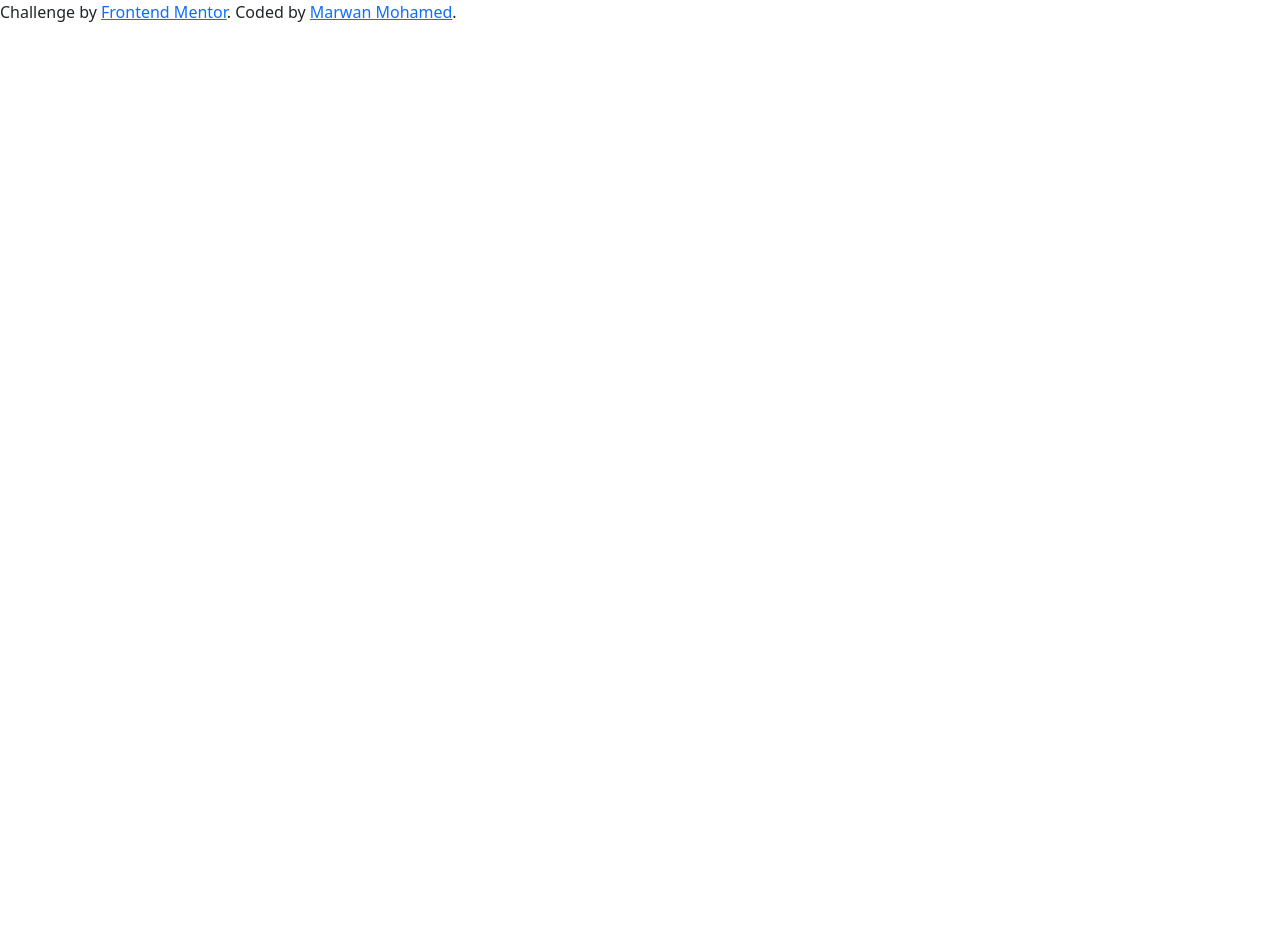
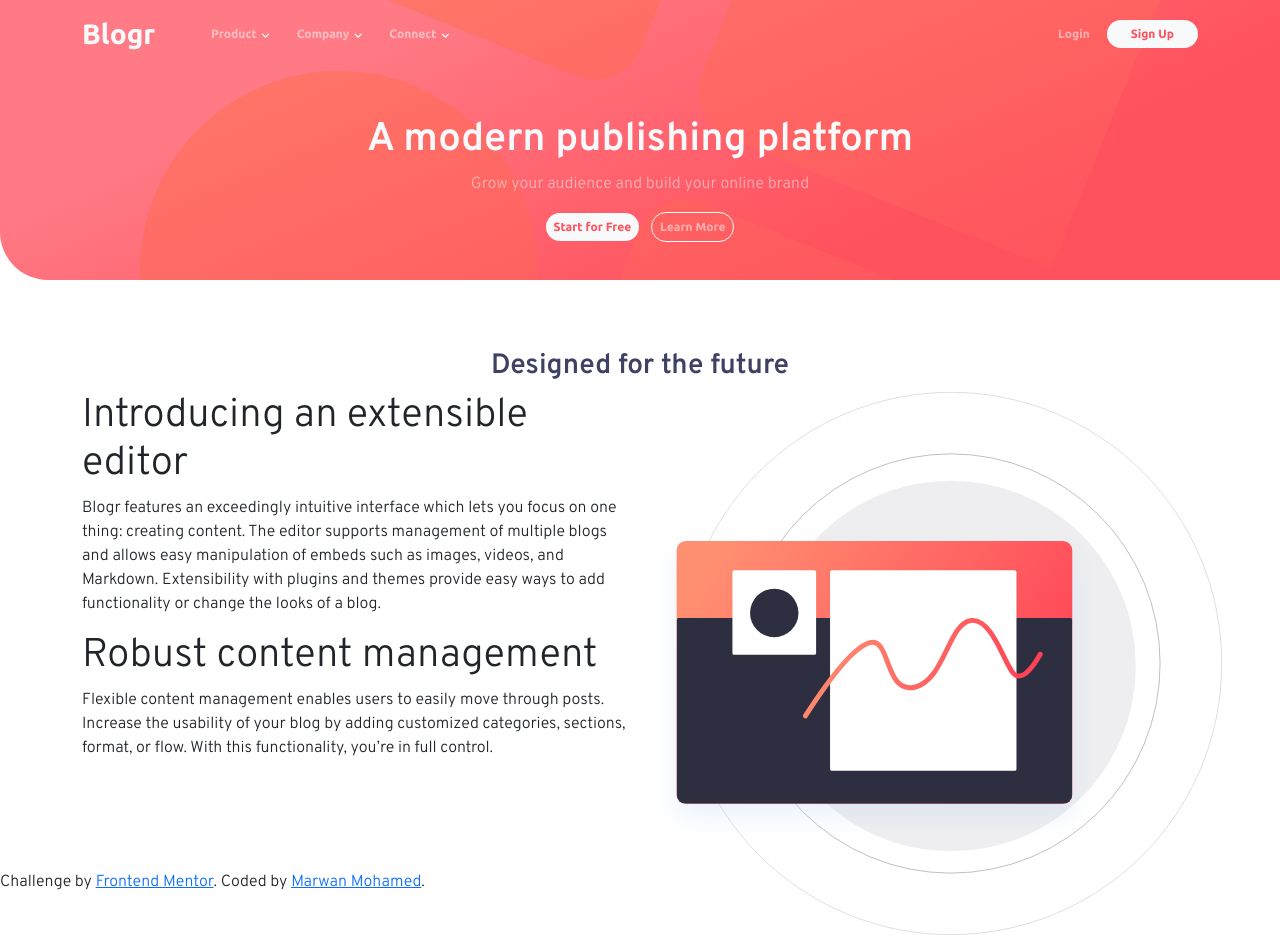
Before and after one commit to MaroMohamedSalah/Blogr-template, a plain HTML site: page index.html in a window 1280 px wide. Before the commit the page ends 800 px from the top, so only its background shows below. Drawn offline with nearby package versions, Linux system fonts and the light colour scheme.

Commit message:
add first section

```diff
--- /dev/null
+++ b/css/style.css
@@ -0,0 +1,94 @@
+:root {
+	--CTA_text: hsl(356, 100%, 66%);
+	--CTA_hover_background: hsl(355, 100%, 74%);
+	--headings: hsl(208, 49%, 24%);
+
+	--bg-veryDarkGrayBlue: hsl(237, 17%, 21%);
+	--bg-veryDarkDesaturtedBlue: hsl(237, 23%, 32%);
+
+	--main-transition: 0.2s;
+}
+body {
+	font-family: "Overpass", sans-serif;
+}
+/* intro style  */
+nav {
+	font-family: "Ubuntu", sans-serif;
+}
+.intro {
+	height: 35vh;
+	background: var(--CTA_hover_background);
+	background-image: url("../images/bg-pattern-intro-desktop.svg");
+	background-image: url("../images/bg-pattern-intro-desktop.svg"),
+		linear-gradient(
+			155deg,
+			var(--CTA_hover_background) 27%,
+			var(--CTA_text) 70%
+		);
+	background-size: 125%;
+	background-position: center;
+	border-bottom-left-radius: 3em;
+}
+.dropdown-toggle::after {
+	display: none;
+}
+.dropdown-toggle {
+	font-size: 0.75em;
+}
+.dropdown .arrow {
+	color: white;
+	font-size: 0.6em;
+	top: 40%;
+	right: -5px;
+	transition: all var(--main-transition) ease-in-out;
+}
+.dropdown-item {
+	transition: all var(--main-transition) ease-in-out;
+}
+.dropdown-toggle:hover {
+	color: white !important;
+}
+.dropdown-item:hover {
+	font-weight: 500;
+}
+.intro .btn,
+.intro .btn a {
+	font-family: "Ubuntu", sans-serif;
+	transition: all var(--main-transition) ease-in-out;
+}
+.intro .introText .learn:hover a {
+	color: var(--CTA_hover_background) !important;
+}
+@media only screen and (max-width: 600px) {
+	.intro {
+		height: 75vh;
+		background-size: 400%;
+	}
+	.intro .introText {
+		height: calc(75vh - 56px);
+		justify-content: center;
+	}
+}
+/* nav style  */
+.signup {
+	border: none;
+}
+.signup a {
+	color: var(--CTA_text);
+}
+.signup:hover {
+	background-color: var(--CTA_hover_background) !important;
+}
+.signup:hover a {
+	color: white;
+}
+
+/* section 2 style  */
+section:nth-of-type(2) {
+	height: 65vh;
+}
+section:nth-of-type(2) .container .title {
+	margin-top: 2.5em;
+	font-size: 1.75em;
+	color: var(--bg-veryDarkDesaturtedBlue);
+}
--- a/index.html
+++ b/index.html
@@ -13,66 +13,136 @@
   <link rel="stylesheet" href="./fontawesome-icon/js/all.min.js">
 
   <!-- add bootstrap -->
-  <link rel="stylesheet" href="./css/all.min.css">
-  <link rel="stylesheet" href="./css/bootstrap.min.css">
-  <link rel="stylesheet" href="./css/bootstrap.min.css.map">
-  <link rel="stylesheet" href="./js/all.min.js">
-  <link rel="stylesheet" href="./js/bootstrap.bundle.js.map">
-  <link rel="stylesheet" href="./js/bootstrap.bundle.min.js">
-  <link rel="stylesheet" href="./js/bootstrap.bundle.min.js.map">
+  <link href="https://cdn.jsdelivr.net/npm/bootstrap@5.3.0-alpha1/dist/css/bootstrap.min.css" rel="stylesheet"
+    integrity="sha384-GLhlTQ8iRABdZLl6O3oVMWSktQOp6b7In1Zl3/Jr59b6EGGoI1aFkw7cmDA6j6gD" crossorigin="anonymous">
 
+  <!-- add css  -->
+  <link rel="stylesheet" href="./css/style.css">
+
+  <!-- add google font  -->
+  <link rel="preconnect" href="https://fonts.googleapis.com">
+  <link rel="preconnect" href="https://fonts.gstatic.com" crossorigin>
+  <link href="https://fonts.googleapis.com/css2?family=Overpass:wght@300;600&display=swap" rel="stylesheet">
+  <link rel="preconnect" href="https://fonts.googleapis.com">
+  <link rel="preconnect" href="https://fonts.gstatic.com" crossorigin>
+  <link href="https://fonts.googleapis.com/css2?family=Ubuntu:wght@400;500;700&display=swap" rel="stylesheet">
   <title>Frontend Mentor | [Blogr]</title>
 </head>
 
 <body>
-  <!-- Start Nav  -->
-  <nav>
-
-  </nav>
-  <!-- End Nav  -->
+  <!-- Start intro  -->
+  <section class="intro">
+    <div class="container">
+      <!-- Start Nav  -->
+      <nav class="bg-transparent navbar navbar-expand-lg">
+        <a class="navbar-brand text-light fw-bold me-5 fs-3" href="#">Blogr</a>
+        <button class="navbar-toggler border-0" type="button" data-bs-toggle="collapse"
+          data-bs-target="#navbarSupportedContent" aria-controls="navbarSupportedContent" aria-expanded="false"
+          aria-label="Toggle navigation">
+          <span class="navbar-toggler-icon"></span>
+        </button>
+        <div class="collapse navbar-collapse" id="navbarSupportedContent">
+          <ul class="navbar-nav me-auto mb-2 mb-lg-0">
+            <li class="nav-item dropdown me-4">
+              <a class="nav-link dropdown-toggle text-white-50 fw-semibold position-relative" href="#" role="button"
+                data-bs-toggle="dropdown" aria-expanded="false">
+                Product
+              </a>
+              <i class="fa-solid fa-angle-down position-absolute arrow"></i>
+              <ul class="dropdown-menu">
+                <li><a class="dropdown-item" href="#">Pricing</a></li>
+                <li><a class="dropdown-item" href="#">Marketplace</a></li>
+                <li><a class="dropdown-item" href="#">Features</a></li>
+                <li><a class="dropdown-item" href="#">Integrations</a></li>
+              </ul>
+            </li>
+            <li class="nav-item dropdown me-4">
+              <a class="nav-link dropdown-toggle text-white-50 fw-semibold" href="#" role="button"
+                data-bs-toggle="dropdown" aria-expanded="false">
+                Company
+              </a>
+              <i class="fa-solid fa-angle-down position-absolute arrow"></i>
+              <ul class="dropdown-menu">
+                <li><a class="dropdown-item" href="#">About</a></li>
+                <li><a class="dropdown-item" href="#">Team</a></li>
+                <li><a class="dropdown-item" href="#">Blog</a></li>
+                <li><a class="dropdown-item" href="#">Careers</a></li>
+              </ul>
+            </li>
+            <li class="nav-item dropdown me-4">
+              <a class="nav-link dropdown-toggle text-white-50 fw-semibold" href="#" role="button"
+                data-bs-toggle="dropdown" aria-expanded="false">
+                Connect
+              </a>
+              <i class="fa-solid fa-angle-down position-absolute arrow"></i>
+              <ul class="dropdown-menu">
+                <li><a class="dropdown-item" href="#">Contact</a></li>
+                <li><a class="dropdown-item" href="#">Newsletter</a></li>
+                <li><a class="dropdown-item" href="#">LinkedIn</a></li>
+              </ul>
+            </li>
+          </ul>
+          <button class="badge rounded-pill p-3 pt-2 pb-2 btn ">
+            <a class="text-decoration-none text-white-50" href="#">Login</a>
+          </button>
+          <button class="badge rounded-pill p-4 pt-2 pb-2 signup text-bg-light btn">
+            <a class="text-decoration-none" href="#">Sign Up</a>
+          </button>
+        </div>
+      </nav>
+      <!-- End Nav  -->
+      <!-- Start intro text  -->
+      <div class="introText text-center p-md-5 d-flex juscfay-content-center align-items-center flex-column">
+        <h1 class="text-light fw-semibold">A modern publishing platform</h1>
+        <p class="text-white-50">Grow your audience and build your online brand</p>
+        <div>
+          <button class="badge rounded-pill p-2 pt-2 pb-2  signup text-bg-light btn">
+            <a class="text-decoration-none" href="#">Start for Free</a>
+          </button>
+          <button class="badge rounded-pill p-2 pt-2 pb-2 btn btn-outline-light ms-2 learn">
+            <a class="text-decoration-none text-white-50" href="#">Learn More</a>
+          </button>
+        </div>
+      </div>
+      <!-- End intro text  -->
+    </div>
+  </section>
+  <!-- End intro  -->
+  <!-- Start Section 2 -->
+  <section>
+    <div class="container">
+      <h1 class="text-center fw-semibold title">
+        Designed for the future
+      </h1>
+      <div class="row">
+        <div class="col-md-6 col-12">
+          <div>
+            <h1>Introducing an extensible editor</h1>
+            <p>Blogr features an exceedingly intuitive interface which lets you focus on one thing: creating content.
+              The editor supports management of multiple blogs and allows easy manipulation of embeds such as images,
+              videos, and Markdown. Extensibility with plugins and themes provide easy ways to add functionality or
+              change the looks of a blog.</p>
+          </div>
+          <div>
+            <h1> Robust content management</h1>
+            <p> Flexible content management enables users to easily move through posts. Increase the usability of your
+              blog
+              by adding customized categories, sections, format, or flow. With this functionality, you’re in full
+              control.</p>
+          </div>
+        </div>
+        <div class="col-md-6 col-12 position-relative">
+          <img class="position-absolute img-fluid" src="./images/illustration-editor-desktop.svg" alt="">
+        </div>
+      </div>
+    </div>
+  </section>
+  <!-- End Section 2 -->
 
   <!-- Product -->
 
-  <!-- Overview
-  Pricing
-  Marketplace
-  Features
-  Integrations
 
-  Company
-
-  About
-  Team
-  Blog
-  Careers
-
-  Connect
-
-  Contact
-  Newsletter
-  LinkedIn
-
-  Login
-  Sign Up
-
-  A modern publishing platform
-  Grow your audience and build your online brand
-
-  Start for Free
-  Learn More
-
-  Designed for the future
-
-  Introducing an extensible editor
-  Blogr features an exceedingly intuitive interface which lets you focus on one thing: creating content.
-  The editor supports management of multiple blogs and allows easy manipulation of embeds such as images,
-  videos, and Markdown. Extensibility with plugins and themes provide easy ways to add functionality or
-  change the looks of a blog.
-
-  Robust content management
-  Flexible content management enables users to easily move through posts. Increase the usability of your blog
-  by adding customized categories, sections, format, or flow. With this functionality, you’re in full control.
-
+  <!--
   State of the Art Infrastructure
   With reliability and speed in mind, worldwide data centers provide the backbone for ultra-fast connectivity.
   This ensures your site will load instantly, no matter where your readers are, keeping your site competitive.
@@ -112,6 +182,12 @@
     Challenge by <a href="https://www.frontendmentor.io?ref=challenge" target="_blank">Frontend Mentor</a>.
     Coded by <a href="#">Marwan Mohamed</a>.
   </div>
+  <!-- add script  -->
+  <script src="./js/script.js"></script>
+  <!-- add bootstrap js  -->
+  <script src="https://cdn.jsdelivr.net/npm/bootstrap@5.3.0-alpha1/dist/js/bootstrap.bundle.min.js"
+    integrity="sha384-w76AqPfDkMBDXo30jS1Sgez6pr3x5MlQ1ZAGC+nuZB+EYdgRZgiwxhTBTkF7CXvN" crossorigin="anonymous">
+  </script>
 </body>
 
 </html>
--- /dev/null
+++ b/js/script.js
@@ -0,0 +1,21 @@
+// selection
+let dropdownToggles = Array.from(document.querySelectorAll(".dropdown-toggle"));
+
+// rotate arrow when click!
+dropdownToggles.forEach((dropdown) => {
+	dropdown.onclick = () => {
+		// console.log(dropdown.getAttribute("aria-expanded"));
+		if (dropdown.getAttribute("aria-expanded") === "true") {
+			dropdown.nextElementSibling.style.transform = "rotate(180deg)";
+		} else {
+			dropdown.nextElementSibling.style.transform = "rotate(0deg)";
+		}
+	};
+	setInterval(() => {
+		if (dropdown.getAttribute("aria-expanded") === "true") {
+			dropdown.nextElementSibling.style.transform = "rotate(180deg)";
+		} else {
+			dropdown.nextElementSibling.style.transform = "rotate(0deg)";
+		}
+	}, 100);
+});
```
Also changed, not shown: imgs/img1.svg (added).
